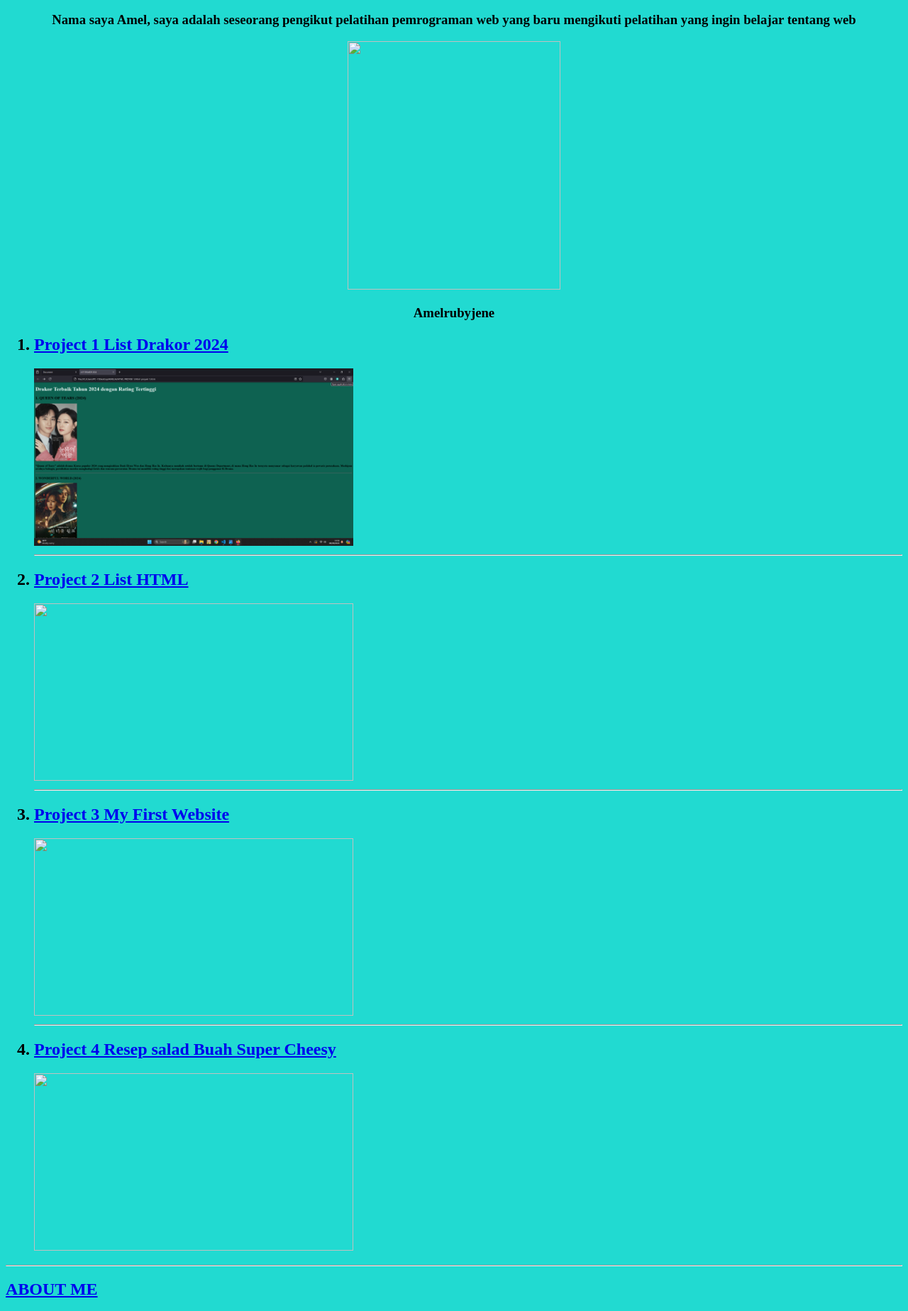
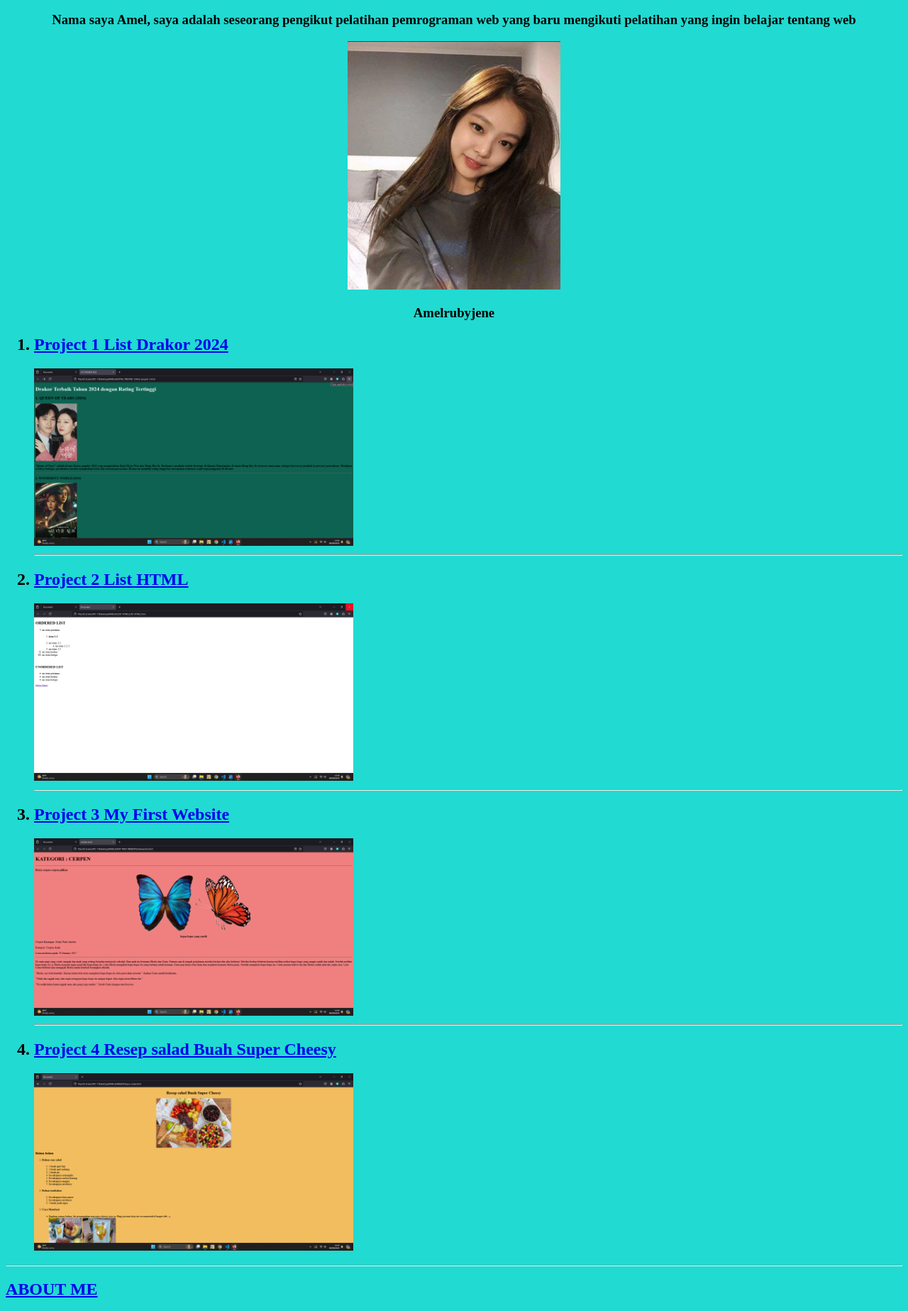
Before and after one commit to melcans/HTML-PORTOFOLIO, a plain HTML site: page index.html in a window 1280 px wide. Shown: the part 50-1897 px from the top of the page at 71% size. Drawn offline with Linux system fonts and the light colour scheme; files whose address does not match are found by name.

Commit message:
Update index.html

```diff
--- a/index.html
+++ b/index.html
@@ -8,24 +8,24 @@
 <body>
     <center><H2>PORTOFOLIO</H2>
     <h3>Nama saya Amel, saya adalah seseorang pengikut pelatihan pemrograman web yang baru mengikuti pelatihan yang ingin belajar tentang web</h3></center>
-    <center><img src="../AMELIA/ASET/jeni.webp" width="300px" height="350px"/></center>
+    <center><img src="./ASET/jeni.webp" width="300px" height="350px"/></center>
     <center><h3>Amelrubyjene</h3> </center>
     <ol type="1">
     <h2> <li> <a href="./PUBLIK/Html proyek 1.html"> Project 1 List Drakor 2024 </a></li></h2>
     <img src="../AMELIA/ASET/s1.png" width="450px" height="250px"/>
     <hr>
     <h2> <li> <a href="./PUBLIK/LIST HTML.html"> Project 2 List HTML </a></li></h2>
-    <img src="../AMELIA/ASET/s2.png" width="450px" height="250px"/>
+    <img src="./ASET/s2.png" width="450px" height="250px"/>
     <hr>
     <h2> <li> <a href="./PUBLIK/helloworld.html"> Project 3 My First Website </a></li></h2>
-    <img src="../AMELIA/ASET/s3.png" width="450px" height="250px"/>
+    <img src="./ASET/s3.png" width="450px" height="250px"/>
     <hr>
     <h2> <li> <a href="./PUBLIK/dapur amel.html"> Project 4 Resep salad Buah Super Cheesy </a></li></h2>
-    <img src="../AMELIA/ASET/s4.png" width="450px" height="250px"/>
+    <img src="./ASET/s4.png" width="450px" height="250px"/>
 </li></ol>
     <hr>
-    <h2><a href="../AMELIA/PUBLIK/aboutme.html"> ABOUT ME </a></h2>
-    <h2><a href="../AMELIA/PUBLIK/hubungi saya.html"> HUBUNGI SAYA </a></h2>
+    <h2><a href="./PUBLIK/aboutme.html"> ABOUT ME </a></h2>
+    <h2><a href="./PUBLIK/hubungi saya.html"> HUBUNGI SAYA </a></h2>
     <body bgcolor="#21dad1"
 </body>
 </html>
```
